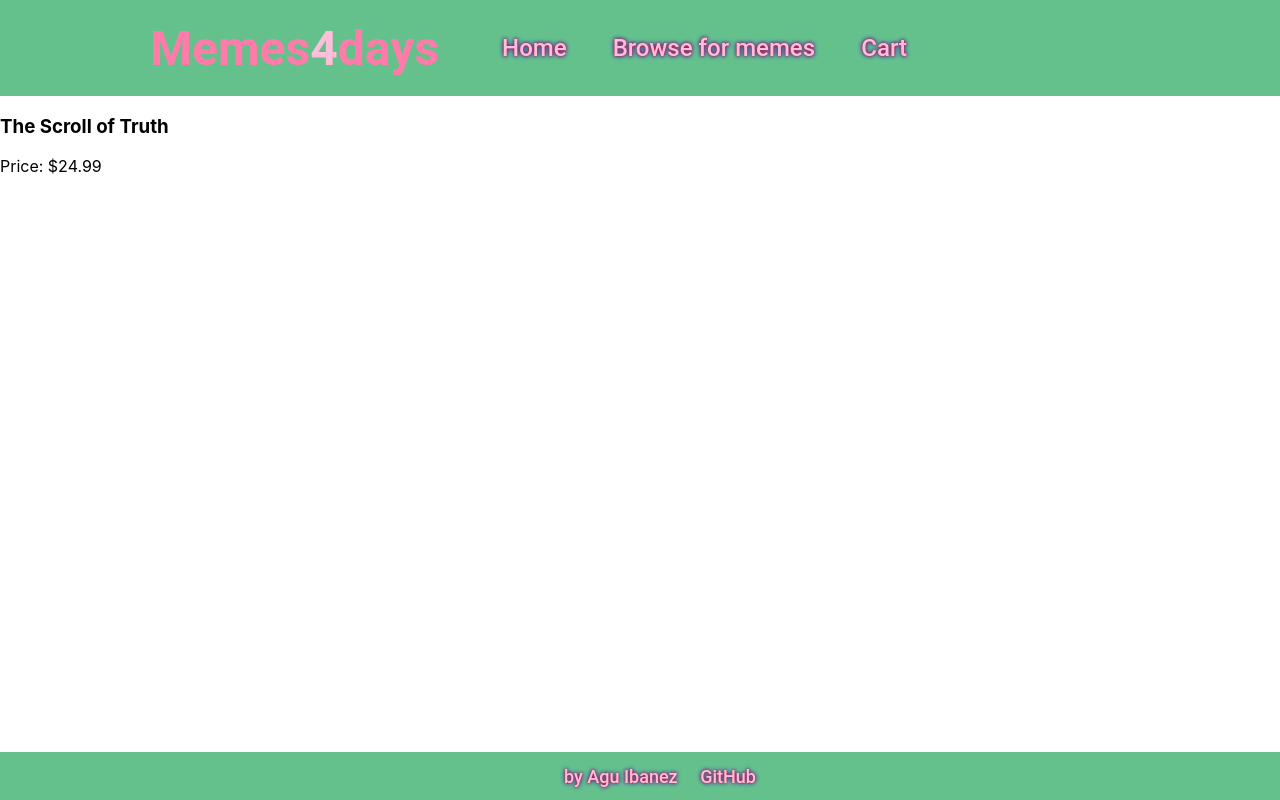
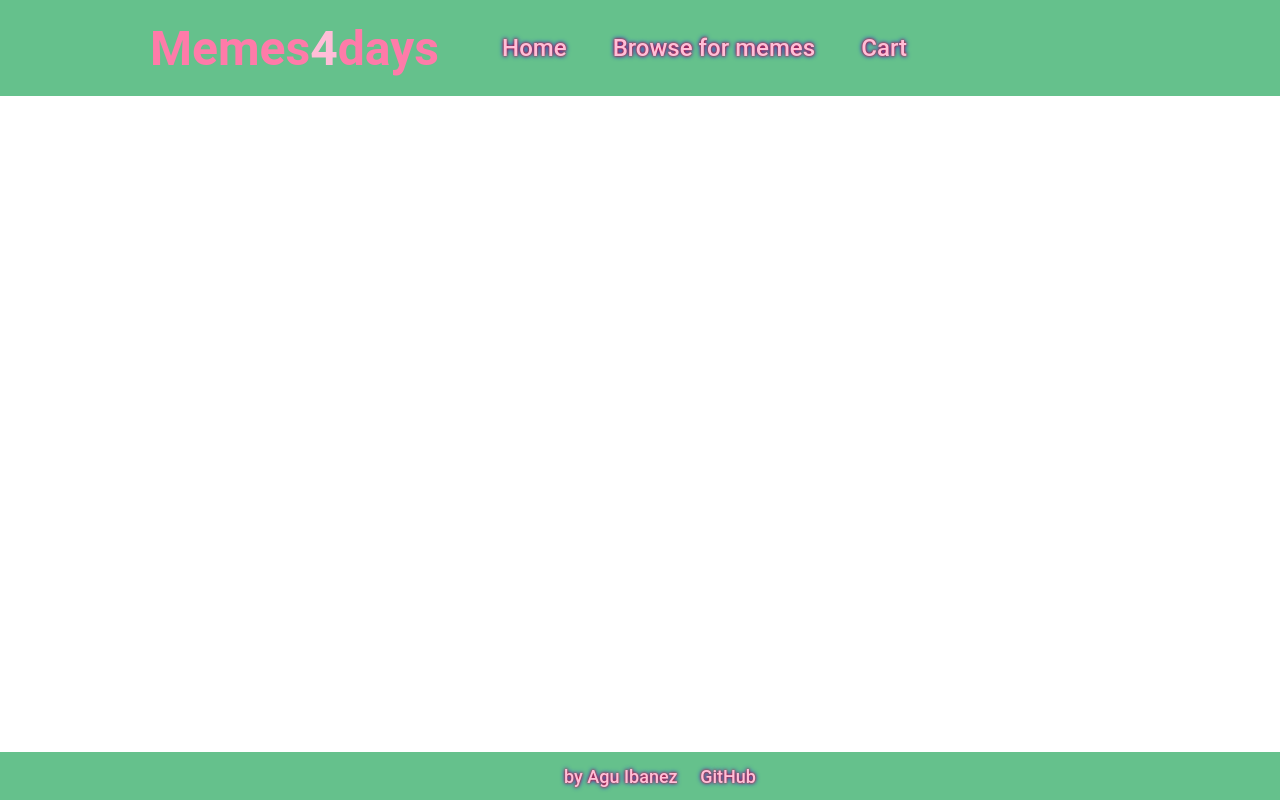
Before and after one commit to jinitsuga/shopping-cart, a React (Create React App) app: page /cart in a window 1280 px wide. Built offline with nearby package versions, Linux system fonts and the light colour scheme.

Commit message:
initial cart skeleton and rendering

```diff
--- a/src/components/Cart.js
+++ b/src/components/Cart.js
@@ -1,10 +1,19 @@
 import React from "react";
+import CartItem from "./CartItem";
 
 export default function Cart(props) {
+  const cartItemsList = props.itemsList.map((item) => {
+    return <CartItem name={item.name} price={item.price} />;
+  });
+  console.log(cartItemsList);
   return (
     <div className="cart-container">
-      <h3 className="cart-item-name">The Scroll of Truth</h3>
-      <span className="cart-item-price">Price: $24.99</span>
+      {props.itemsList.length > 0 ? (
+        <h3>Your shopping cart:</h3>
+      ) : (
+        <h3>No items in your cart</h3>
+      )}
+      <div className="cart-items-container">{cartItemsList}</div>
     </div>
   );
 }
--- /dev/null
+++ b/src/components/CartItem.js
@@ -0,0 +1,12 @@
+import React from "react";
+
+export default function cartItem(props) {
+  return (
+    <div className="cart-item">
+      <h3 className="item-name">{props.name}</h3>
+      <span className="item-price"> {props.price} </span>
+      <button className="add-btn">+</button>
+      <button className="sub-btn">-</button>
+    </div>
+  );
+}
--- a/src/components/RouteSwitch.js
+++ b/src/components/RouteSwitch.js
@@ -5,13 +5,11 @@ import Home from "./Home";
 import Nav from "./Nav";
 import Shop from "./Shop";
 import Cart from "./Cart";
-
 export default function RouteSwitch() {
   return (
     <Routes>
       <Route path="/" element={<Home />} />
       <Route path="/shop" element={<Shop />} />
-      <Route path="/cart" element={<Cart />} />
     </Routes>
   );
 }
--- a/src/components/Shop.js
+++ b/src/components/Shop.js
@@ -2,6 +2,7 @@ import React from "react";
 import Meme from "./Meme";
 import memes from "./memesdata.js";
 import "./Shop.css";
+import Cart from "./Cart";
 
 // Establishing a cart State that will contain an array of objects (memes)
 // with a name and a price props
@@ -14,15 +15,14 @@ export default function Shop() {
         imgsrc={meme.imgsrc}
         name={meme.name}
         price={meme.price}
-        addToCart={addtoCart}
+        addToCart={addToCart}
       />
     );
   });
   const [cart, setCart] = React.useState([]);
 
-  function addtoCart(meme) {
+  function addToCart(meme) {
     setCart((oldCart) => {
-      console.log(cart);
       return [...oldCart, meme];
     });
   }
@@ -30,6 +30,7 @@ export default function Shop() {
   return (
     <section className="shop-section">
       <div className="memes-container">{memeslist}</div>
+      <Cart itemsList={cart} addToCart={addToCart} />
     </section>
   );
 }
```
